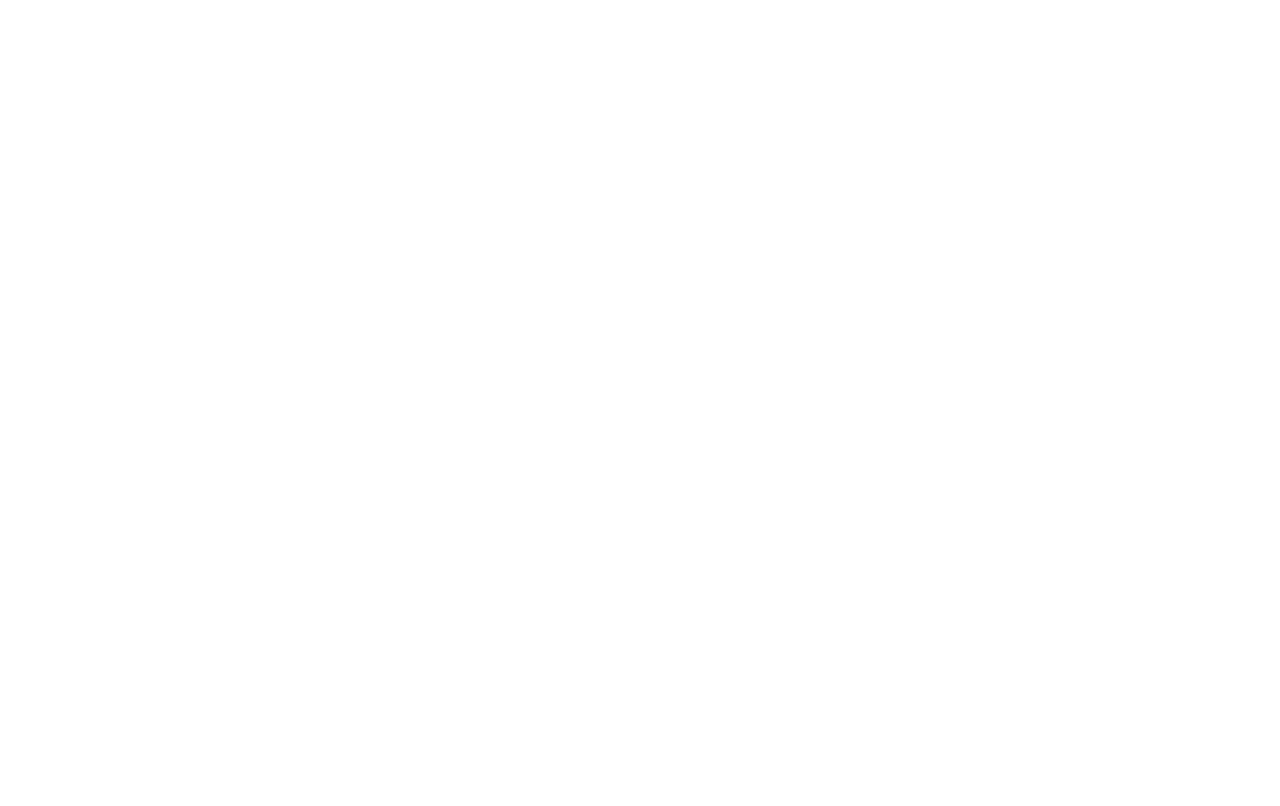
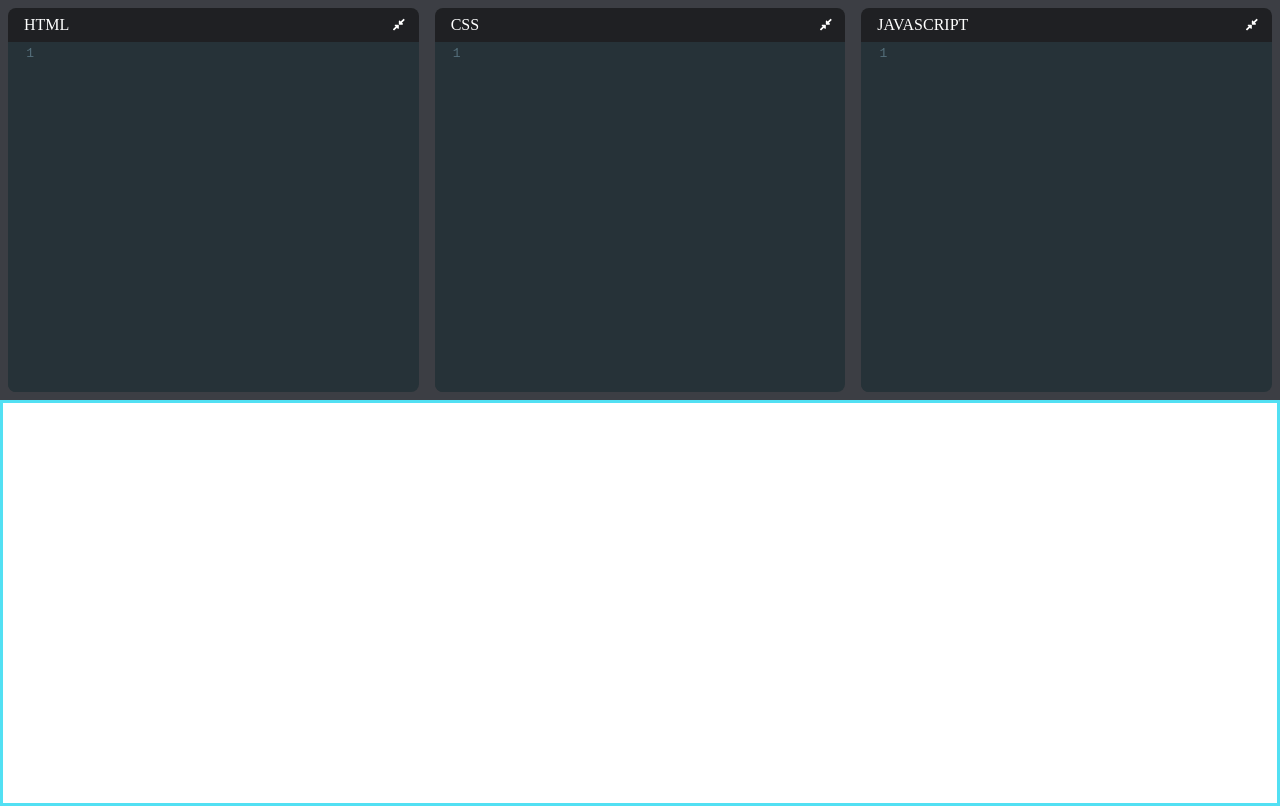
Before and after one commit to AhmedrAshraf/React-Codepen-Clone, a React (Create React App) app: page / in a window 1280 px wide. Built offline with nearby package versions, Linux system fonts and the light colour scheme.

Commit message:
readme file added

```diff
--- a/package.json
+++ b/package.json
@@ -21,7 +21,7 @@
     "typescript": "3.8.3"
   },
   "scripts": {
-    "start": "react-scripts start",
+    "start": "set NODE_OPTIONS=--openssl-legacy-provider && react-scripts start",
     "build": "react-scripts build",
     "test": "react-scripts test --env=jsdom",
     "eject": "react-scripts eject"
--- a/src/components/App.js
+++ b/src/components/App.js
@@ -23,7 +23,7 @@ export default function App() {
 
   return (
     <>
-      {/* <div className="pane top-pane">
+      <div className="pane top-pane">
         <Editor
           language="xml"
           displayName="HTML"
@@ -52,7 +52,7 @@ export default function App() {
           width="100%"
           height="100%"
         />
-      </div> */}
+      </div>
     </>
   );
 }
```
Also changed, not shown: 2 other files (tests, documents, lock files or other folders).
